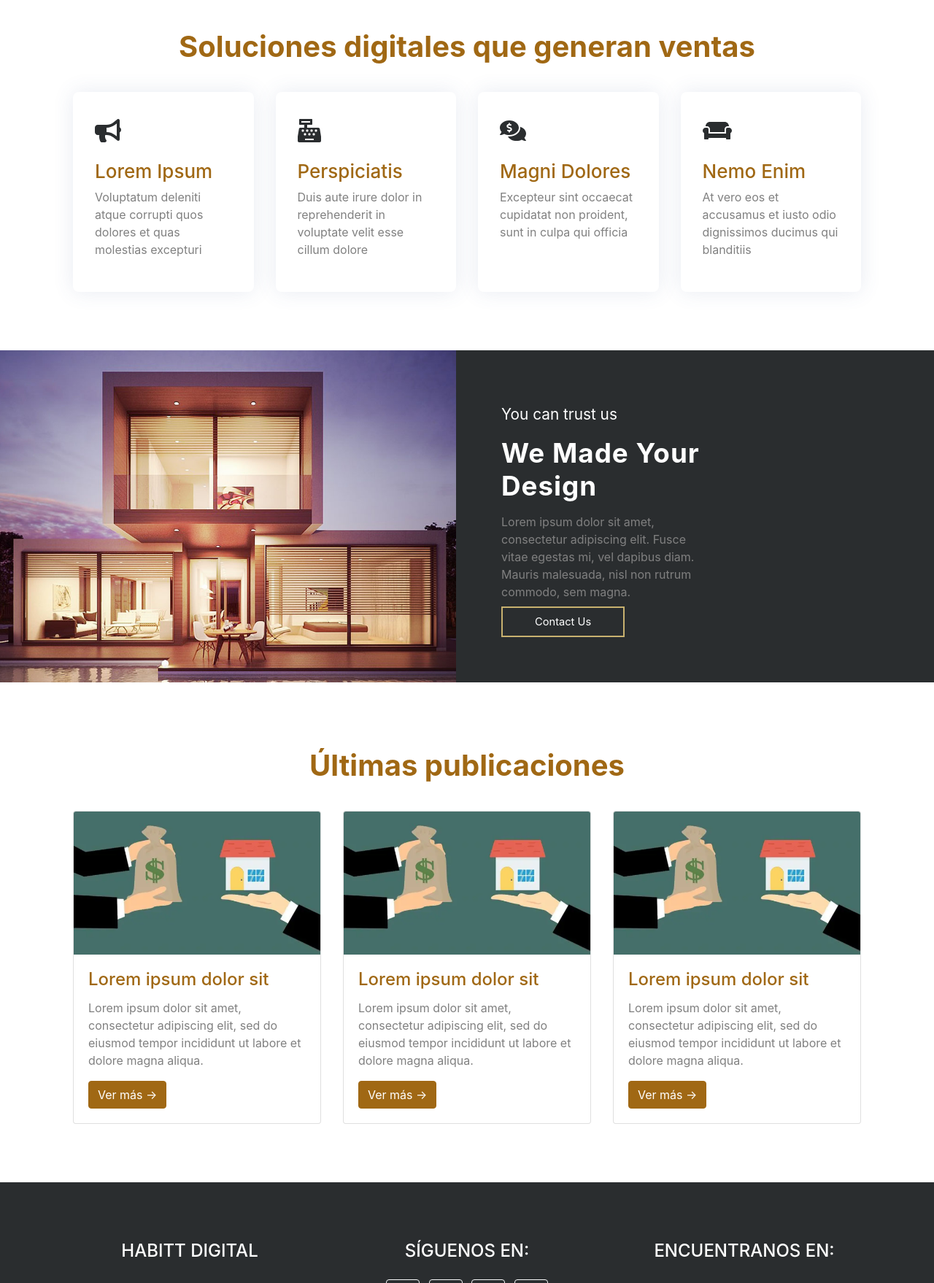
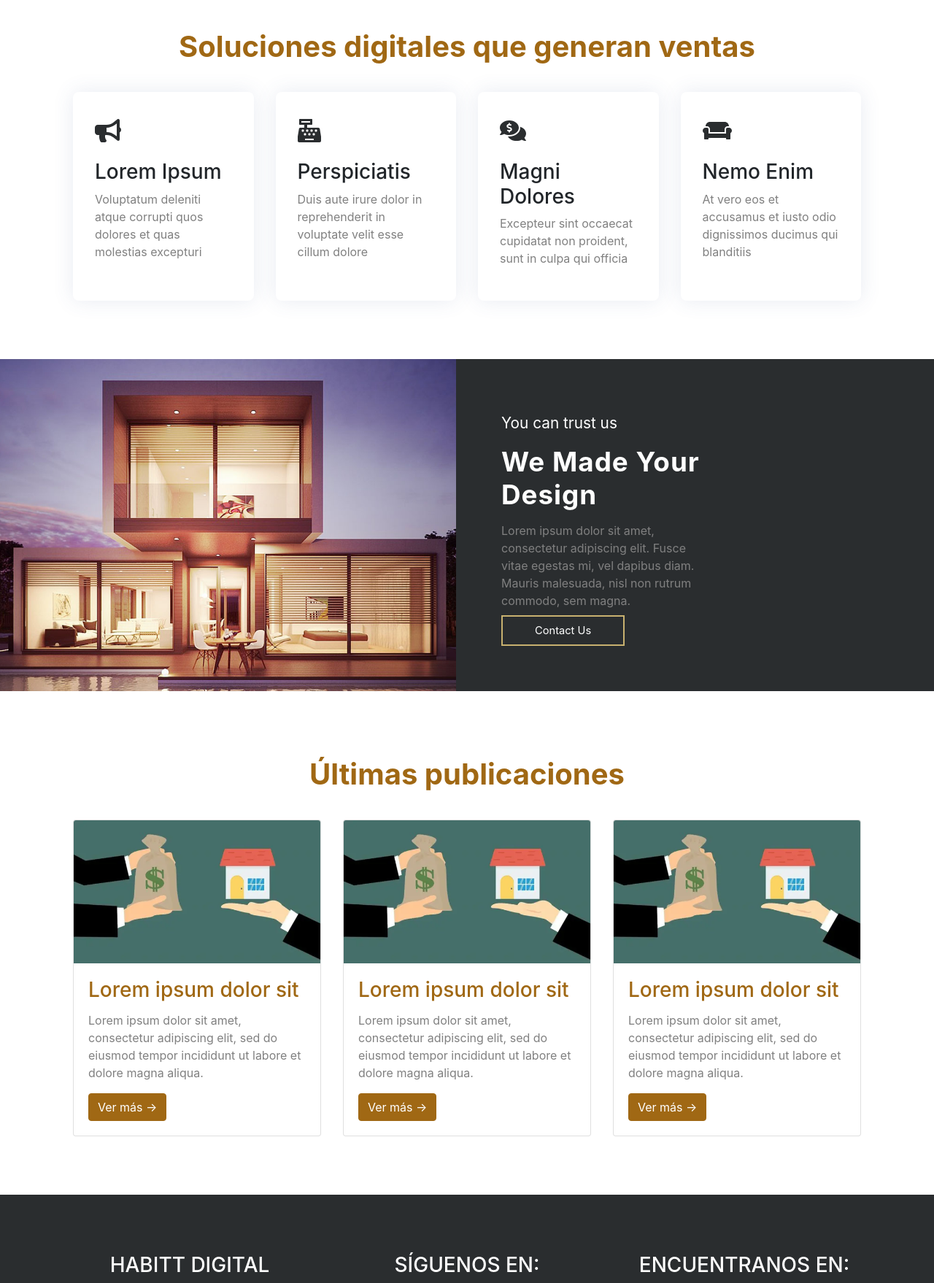
Before and after one commit to rvargasn/coderh, a plain HTML site: page index.html in a window 1280 px wide. Shown: the part 850-2608 px from the top of the page at 73% size. Drawn offline with nearby package versions, Linux system fonts and the light colour scheme.

Commit message:
se ajustan encabezados y boostrap

```diff
--- a/blog.html
+++ b/blog.html
@@ -42,7 +42,7 @@
           <div class="col-md-6 col-lg-4 d-flex align-items-stretch mb-5 mb-lg-0">
             <div class="card" style="width:400px"> <img class="card-img-top" src="assets/img/mkt-inmobiliario.webp">
               <div class="card-body">
-                <h4 class="card-title">Lorem ipsum dolor sit</h4>
+                <h3 class="card-title">Lorem ipsum dolor sit</h3>
                 <p class="card-text">Lorem ipsum dolor sit amet, consectetur adipiscing elit, sed do eiusmod tempor incididunt ut labore et dolore magna aliqua. </p>
                 <a href="#" class="btn btn-primary">Ver más →</a> </div>
             </div>
@@ -50,7 +50,7 @@
           <div class="col-md-6 col-lg-4 d-flex align-items-stretch mb-5 mb-lg-0">
             <div class="card" style="width:400px"> <img class="card-img-top" src="assets/img/mkt-inmobiliario.webp">
               <div class="card-body">
-                <h4 class="card-title">Lorem ipsum dolor sit</h4>
+                <h3 class="card-title">Lorem ipsum dolor sit</h3>
                 <p class="card-text">Lorem ipsum dolor sit amet, consectetur adipiscing elit, sed do eiusmod tempor incididunt ut labore et dolore magna aliqua. </p>
                 <a href="#" class="btn btn-primary">Ver más →</a> </div>
             </div>
@@ -58,7 +58,7 @@
           <div class="col-md-6 col-lg-4 d-flex align-items-stretch mb-5 mb-lg-0">
             <div class="card" style="width:400px"> <img class="card-img-top" src="assets/img/mkt-inmobiliario.webp">
               <div class="card-body">
-                <h4 class="card-title">Lorem ipsum dolor sit</h4>
+                <h3 class="card-title">Lorem ipsum dolor sit</h3>
                 <p class="card-text">Lorem ipsum dolor sit amet, consectetur adipiscing elit, sed do eiusmod tempor incididunt ut labore et dolore magna aliqua. </p>
                 <a href="#" class="btn btn-primary">Ver más →</a> </div>
             </div>
@@ -72,14 +72,14 @@
   <div class="container">
     <div class="row">
       <div class="col-lg-4">
-        <h4 class="text-uppercase mb-4">Habitt Digital</h4>
+        <h3 class="text-uppercase mb-4">Habitt Digital</h3>
         <p class="lead mb-0"> Lorem ipsum dolor sit amet, consectetur adipiscing elit. Sed nec quam pretium, dictum nibh nec, consectetur nisl. </p>
       </div>
       <div class="col-lg-4 mb-5 mb-lg-0">
-        <h4 class="text-uppercase mb-4">Síguenos en:</h4>
+        <h3 class="text-uppercase mb-4">Síguenos en:</h3>
         <a class="btn btn-outline-light btn-social mx-1" href="#!"><i class="fab fa-fw fa-facebook-f"></i></a> <a class="btn btn-outline-light btn-social mx-1" href="#!"><i class="fab fa-fw fa-twitter"></i></a> <a class="btn btn-outline-light btn-social mx-1" href="#!"><i class="fab fa-fw fa-linkedin-in"></i></a> <a class="btn btn-outline-light btn-social mx-1" href="#!"><i class="fab fa-fw fa-dribbble"></i></a> </div>
       <div class="col-lg-4 mb-5 mb-lg-0">
-        <h4 class="text-uppercase mb-4">Encuentranos en:</h4>
+        <h3 class="text-uppercase mb-4">Encuentranos en:</h3>
         <p class="lead mb-0"> Lago Zurich 219 <br />
           Ciudad de México </p>
       </div>
@@ -91,6 +91,6 @@
 </div>
 <script src="https://code.jquery.com/jquery-3.2.1.slim.min.js" integrity="sha384-KJ3o2DKtIkvYIK3UENzmM7KCkRr/rE9/Qpg6aAZGJwFDMVNA/GpGFF93hXpG5KkN" crossorigin="anonymous"></script>
 <script src="https://cdnjs.cloudflare.com/ajax/libs/popper.js/1.12.9/umd/popper.min.js" integrity="sha384-ApNbgh9B+Y1QKtv3Rn7W3mgPxhU9K/ScQsAP7hUibX39j7fakFPskvXusvfa0b4Q" crossorigin="anonymous"></script>
-<script src="https://maxcdn.bootstrapcdn.com/bootstrap/4.0.0/js/bootstrap.min.js" integrity="sha384-JZR6Spejh4U02d8jOt6vLEHfe/JQGiRRSQQxSfFWpi1MquVdAyjUar5+76PVCmYl" crossorigin="anonymous"></script>
+<script src="https://maxcdn.bootstrapcdn.com/bootstrap/4.0.0/js/bootstrap.min.js" integrity="sha384-JZR6Spejh3U02d8jOt6vLEHfe/JQGiRRSQQxSfFWpi1MquVdAyjUar5+76PVCmYl" crossorigin="anonymous"></script>
 </body>
 </html>
--- a/index.html
+++ b/index.html
@@ -42,28 +42,28 @@
           <div class="col-md-6 col-lg-3 d-flex align-items-stretch mb-5 mb-lg-0">
             <div class="icon-box aos-init aos-animate" data-aos="fade-up" data-aos-delay="100">
               <div class="icon"><i class="fas fa-bullhorn"></i></div>
-              <h4 class="title">Lorem Ipsum</h4>
+              <h3 class="title">Lorem Ipsum</h3>
               <p class="description">Voluptatum deleniti atque corrupti quos dolores et quas molestias excepturi</p>
             </div>
           </div>
           <div class="col-md-6 col-lg-3 d-flex align-items-stretch mb-5 mb-lg-0">
             <div class="icon-box aos-init aos-animate" data-aos="fade-up" data-aos-delay="200">
               <div class="icon"><i class="fas fa-cash-register"></i></div>
-              <h4 class="title">Perspiciatis</h4>
+              <h3 class="title">Perspiciatis</h3>
               <p class="description">Duis aute irure dolor in reprehenderit in voluptate velit esse cillum dolore</p>
             </div>
           </div>
           <div class="col-md-6 col-lg-3 d-flex align-items-stretch mb-5 mb-lg-0">
             <div class="icon-box aos-init aos-animate" data-aos="fade-up" data-aos-delay="300">
               <div class="icon"><i class="fas fa-comments-dollar"></i></div>
-              <h4 class="title">Magni Dolores</h4>
+              <h3 class="title">Magni Dolores</h3>
               <p class="description">Excepteur sint occaecat cupidatat non proident, sunt in culpa qui officia</p>
             </div>
           </div>
           <div class="col-md-6 col-lg-3 d-flex align-items-stretch mb-5 mb-lg-0">
             <div class="icon-box aos-init aos-animate" data-aos="fade-up" data-aos-delay="400">
               <div class="icon"><i class="fas fa-couch"></i></div>
-              <h4 class="title">Nemo Enim</h4>
+              <h3 class="title">Nemo Enim</h3>
               <p class="description">At vero eos et accusamus et iusto odio dignissimos ducimus qui blanditiis</p>
             </div>
           </div>
@@ -90,25 +90,25 @@
         <div class="container aos-init aos-animate" data-aos="fade-up">
           <div class="row">
             <div class="col-md-6 col-lg-4 d-flex align-items-stretch mb-5 mb-lg-0">
-              <div class="card" style="width:400px"> <img class="card-img-top" src="assets/img/mkt-inmobiliario.webp">
+              <div class="card" style="width:400px"> <img class="card-img-top" src="assets/img/mkt-inmobiliario.webp" alt="mkt">
                 <div class="card-body">
-                  <h4 class="card-title">Lorem ipsum dolor sit</h4>
+                  <h3 class="card-title">Lorem ipsum dolor sit</h3>
                   <p class="card-text">Lorem ipsum dolor sit amet, consectetur adipiscing elit, sed do eiusmod tempor incididunt ut labore et dolore magna aliqua. </p>
                   <a href="#" class="btn btn-primary">Ver más →</a> </div>
               </div>
             </div>
             <div class="col-md-6 col-lg-4 d-flex align-items-stretch mb-5 mb-lg-0">
-              <div class="card" style="width:400px"> <img class="card-img-top" src="assets/img/mkt-inmobiliario.webp">
+              <div class="card" style="width:400px"> <img class="card-img-top" src="assets/img/mkt-inmobiliario.webp" alt="mkt">
                 <div class="card-body">
-                  <h4 class="card-title">Lorem ipsum dolor sit</h4>
+                  <h3 class="card-title">Lorem ipsum dolor sit</h3>
                   <p class="card-text">Lorem ipsum dolor sit amet, consectetur adipiscing elit, sed do eiusmod tempor incididunt ut labore et dolore magna aliqua. </p>
                   <a href="#" class="btn btn-primary">Ver más →</a> </div>
               </div>
             </div>
             <div class="col-md-6 col-lg-4 d-flex align-items-stretch mb-5 mb-lg-0">
-              <div class="card" style="width:400px"> <img class="card-img-top" src="assets/img/mkt-inmobiliario.webp">
+              <div class="card" style="width:400px"> <img class="card-img-top" src="assets/img/mkt-inmobiliario.webp" alt="mkt">
                 <div class="card-body">
-                  <h4 class="card-title">Lorem ipsum dolor sit</h4>
+                  <h3 class="card-title">Lorem ipsum dolor sit</h3>
                   <p class="card-text">Lorem ipsum dolor sit amet, consectetur adipiscing elit, sed do eiusmod tempor incididunt ut labore et dolore magna aliqua. </p>
                   <a href="#" class="btn btn-primary">Ver más →</a> </div>
               </div>
@@ -123,14 +123,14 @@
   <div class="container">
     <div class="row">
       <div class="col-lg-4">
-        <h4 class="text-uppercase mb-4">Habitt Digital</h4>
+        <h3 class="text-uppercase mb-4">Habitt Digital</h3>
         <p class="lead mb-0"> Lorem ipsum dolor sit amet, consectetur adipiscing elit. Sed nec quam pretium, dictum nibh nec, consectetur nisl. </p>
       </div>
       <div class="col-lg-4 mb-5 mb-lg-0">
-        <h4 class="text-uppercase mb-4">Síguenos en:</h4>
+        <h3 class="text-uppercase mb-4">Síguenos en:</h3>
         <a class="btn btn-outline-light btn-social mx-1" href="#!"><i class="fab fa-fw fa-facebook-f"></i></a> <a class="btn btn-outline-light btn-social mx-1" href="#!"><i class="fab fa-fw fa-twitter"></i></a> <a class="btn btn-outline-light btn-social mx-1" href="#!"><i class="fab fa-fw fa-linkedin-in"></i></a> <a class="btn btn-outline-light btn-social mx-1" href="#!"><i class="fab fa-fw fa-dribbble"></i></a> </div>
       <div class="col-lg-4 mb-5 mb-lg-0">
-        <h4 class="text-uppercase mb-4">Encuentranos en:</h4>
+        <h3 class="text-uppercase mb-4">Encuentranos en:</h3>
         <p class="lead mb-0"> Lago Zurich 219 <br />
           Ciudad de México </p>
       </div>
```
Also changed, not shown: contacto.html (+4 -4 lines), nosotros.html (+4 -4 lines), servicios.html (+8 -8 lines), soluciones.html (+8 -8 lines).
